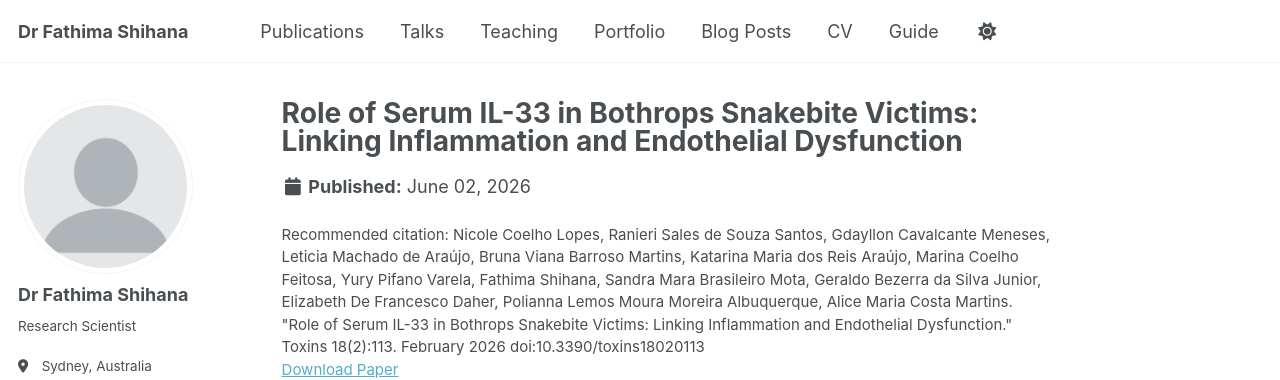
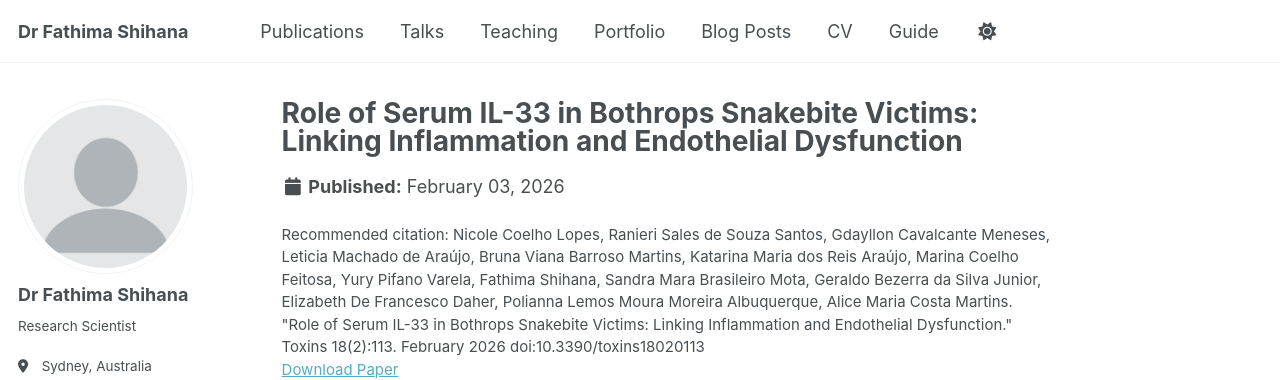
Before and after one commit to fathimashihana/fathimashihana.github.io, a Jekyll site: the page built from _publications/2026-Role of Serum IL-33 in Bothrops Snakebite Victims: Linking Inflammation and Endothelial Dysfunction.md, in a window 1280 px wide. Shown: the top 380 px of the page. Built offline with Jekyll 4.4.1, drawn with Linux system fonts in a browser that asks for light colours; some web fonts are replaced; a script bundle is joined from its source files by our own code; library files that are not in the unit come from our copies.

Commit message:
Update 2026-Role of Serum IL-33 in Bothrops Snakebite Victims: Linking Inflammation and Endothelial Dysfunction.md

```diff
--- a/_publications/2026-Role of Serum IL-33 in Bothrops Snakebite Victims: Linking Inflammation and Endothelial Dysfunction.md
+++ b/_publications/2026-Role of Serum IL-33 in Bothrops Snakebite Victims: Linking Inflammation and Endothelial Dysfunction.md
@@ -2,6 +2,7 @@
 title: "Role of Serum IL-33 in Bothrops Snakebite Victims: Linking Inflammation and Endothelial Dysfunction"
 collection: publications
 category: manuscripts
+date: 2026-02-03
 permalink: /publication/role-of-serum-il33
 paperurl: "https://doi.org/10.3390/toxins18020113"
 pdfurl: "/files/role-of-serum-il33.pdf"
```
